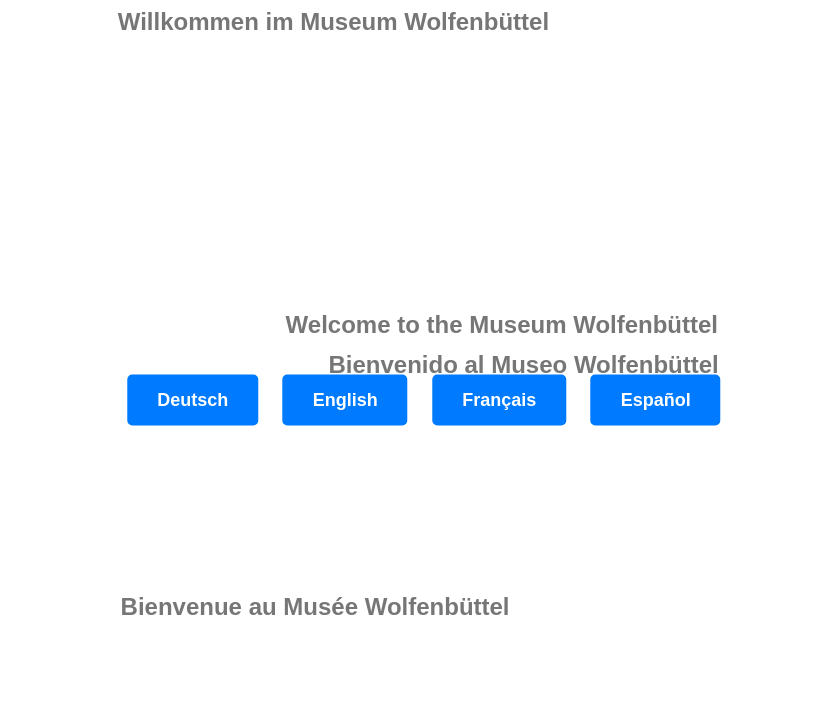
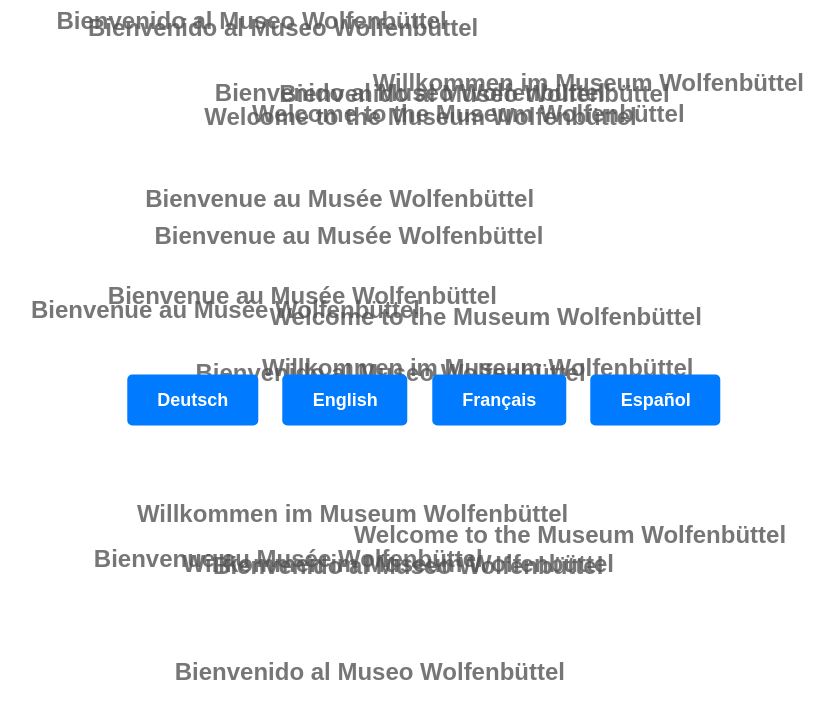
Before and after one commit to SchlossMuseumwf/willkommen, a plain HTML site: page index.html in a window 1280 px wide. Shown: the whole page, without its empty margins (216-1050 px from the left). Drawn offline with Linux system fonts and the light colour scheme.

Commit message:
Update index.html

```diff
--- a/index.html
+++ b/index.html
@@ -13,12 +13,22 @@
             background: linear-gradient(to bottom, #ffffff, #e6e6e6);
             color: #333;
         }
+        .background-layer {
+            position: absolute;
+            top: 0;
+            left: 0;
+            width: 100%;
+            height: 100%;
+            z-index: 0; /* Задний слой */
+            overflow: hidden;
+        }
         .container {
             position: absolute;
             top: 50%;
             left: 50%;
             transform: translate(-50%, -50%);
             text-align: center;
+            z-index: 1; /* Передний слой */
         }
         .button {
             display: inline-block;
@@ -43,12 +53,16 @@
             font-weight: bold;
             opacity: 0.8;
             color: #555;
+            pointer-events: none; /* Текст не мешает кликам по кнопкам */
         }
     </style>
 </head>
 <body>
+    <!-- Плавающий текст на заднем слое -->
+    <div class="background-layer" id="background-layer"></div>
+
+    <!-- Кнопки для выбора языка -->
     <div class="container">
-        <!-- Кнопки для выбора языка -->
         <a href="de.html" class="button">Deutsch</a>
         <a href="en.html" class="button">English</a>
         <a href="fr.html" class="button">Français</a>
@@ -61,8 +75,10 @@
             "Willkommen im Museum Wolfenbüttel", // German
             "Welcome to the Museum Wolfenbüttel", // English
             "Bienvenue au Musée Wolfenbüttel", // French
-            "Bienvenido al Museo Wolfenbüttel"  // Spanish
+            "Bienvenido al Museo Wolfenbüttel", // Spanish
         ];
+
+        const backgroundLayer = document.getElementById("background-layer");
 
         function createFloatingText(phrase, startX, startY, direction) {
             const text = document.createElement('div');
@@ -70,7 +86,7 @@
             text.textContent = phrase;
             text.style.left = startX + 'px';
             text.style.top = startY + 'px';
-            document.body.appendChild(text);
+            backgroundLayer.appendChild(text);
 
             let x = startX;
 
@@ -88,13 +104,14 @@
             move();
         }
 
-        // Создаём текстовые элементы с разными скоростями и высотами
-        phrases.forEach((phrase, index) => {
-            const startX = index % 2 === 0 ? -300 : window.innerWidth + 100; // Начальная позиция (слева или справа)
-            const startY = Math.random() * window.innerHeight * 0.8; // Случайная высота
-            const direction = index % 2 === 0 ? 2 + Math.random() * 2 : -2 - Math.random() * 2; // Скорость и направление
+        // Создаём больше текстов с разными скоростями, высотами и направлениями
+        for (let i = 0; i < 20; i++) { // Увеличено количество текстов
+            const phrase = phrases[Math.floor(Math.random() * phrases.length)];
+            const startX = Math.random() < 0.5 ? -300 : window.innerWidth + 100; // Начальная позиция (слева или справа)
+            const startY = Math.random() * window.innerHeight * 0.9; // Случайная высота
+            const direction = startX < 0 ? 2 + Math.random() * 2 : -2 - Math.random() * 2; // Скорость и направление
             createFloatingText(phrase, startX, startY, direction);
-        });
+        }
     </script>
 </body>
 </html>
```
